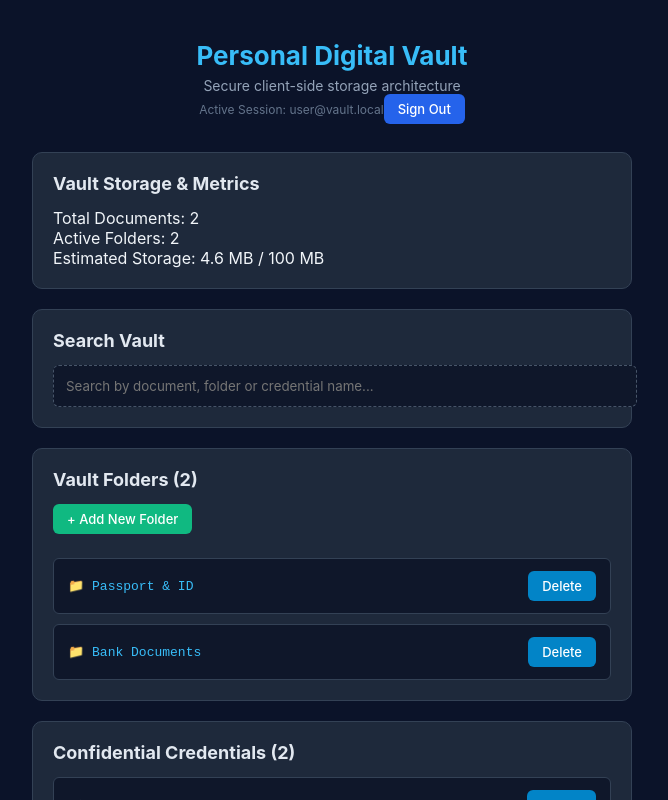
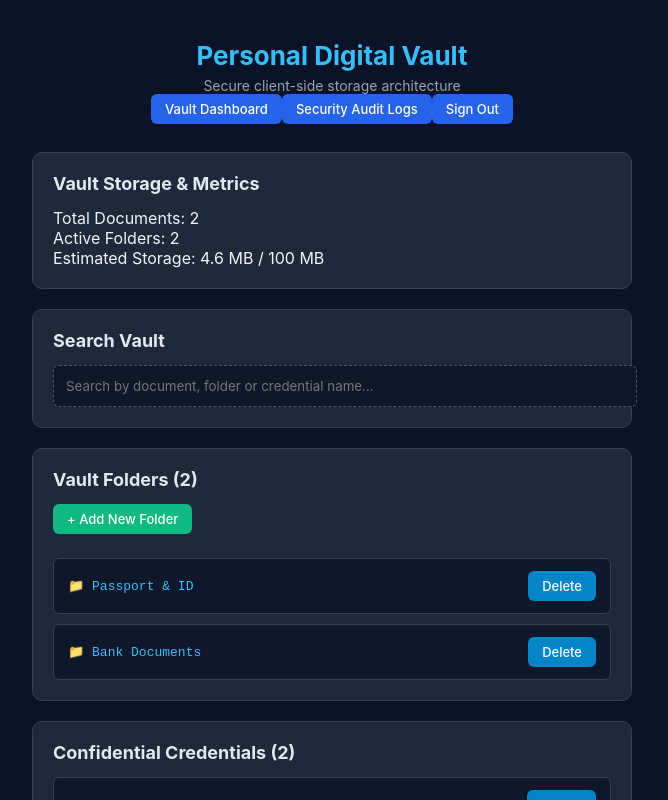
Before and after one commit to nagulendrarajahsangeerthanan-commits/personal-digital-vault, a React (Vite) app in the folder scratch/: page / in a window 1280 px wide. Shown: the top 800 px of the page, without its empty margins (308-976 px from the left). Built offline with nearby package versions, Linux system fonts and the light colour scheme.

Commit message:
fix: resolve merge conflicts with main branch

```diff
--- a/scratch/src/App.jsx
+++ b/scratch/src/App.jsx
@@ -10,7 +10,8 @@ import DocumentList from './Components/DocumentList';
 import ActivityLogs from './Components/ActivityLogs';
 
 export default function App() {
-  const [user, setUser] = useState({ email: 'user@vault.local' }); // Toggle to null to test login screen
+  const [user, setUser] = useState({ email: 'user@vault.local' });
+  const [activeTab, setActiveTab] = useState('dashboard');
   const [searchQuery, setSearchQuery] = useState('');
 
   return (
@@ -18,11 +19,27 @@ export default function App() {
       <header>
         <h1>Personal Digital Vault</h1>
         <p>Secure client-side storage architecture</p>
+
         {user && (
-          <div>
-            <small>Active Session: {user.email}</small>
-            <button type="button" onClick={() => setUser(null)}>Sign Out</button>
-          </div>
+          <nav>
+            <button
+              type="button"
+              onClick={() => setActiveTab('dashboard')}
+            >
+              Vault Dashboard
+            </button>
+
+            <button
+              type="button"
+              onClick={() => setActiveTab('logs')}
+            >
+              Security Audit Logs
+            </button>
+
+            <button type="button" onClick={() => setUser(null)}>
+              Sign Out
+            </button>
+          </nav>
         )}
       </header>
 
@@ -30,13 +47,20 @@ export default function App() {
         <AuthView onLoginSuccess={(u) => setUser(u)} />
       ) : (
         <>
+          {activeTab === 'dashboard' && (
+            <>
               <StorageStats />
               <SearchBar onSearch={setSearchQuery} />
               <FolderList searchQuery={searchQuery} />
               <CredentialVault searchQuery={searchQuery} />
               <DocumentUpload />
               <DocumentList searchQuery={searchQuery} />
+            </>
+          )}
+
+          {activeTab === 'logs' && (
             <ActivityLogs />
+          )}
         </>
       )}
     </main>
```
Lines whose indentation alone changed are shown as unchanged.
